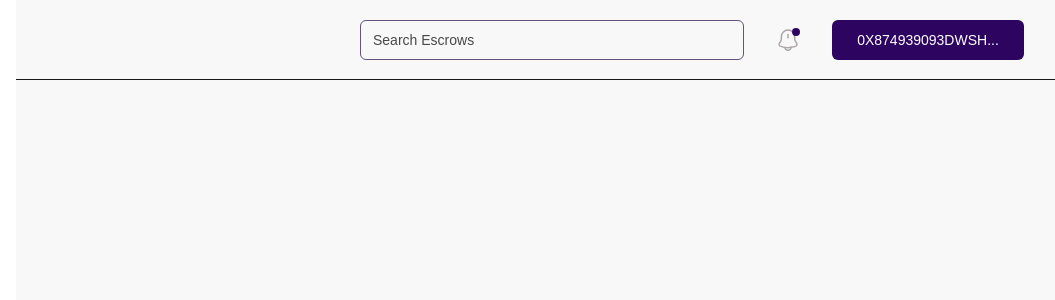
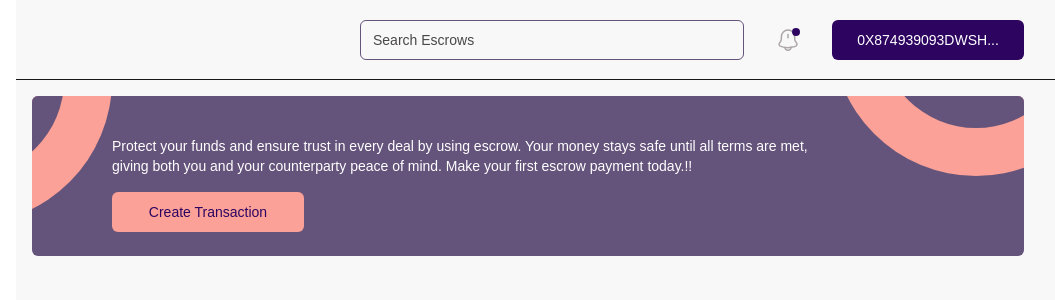
Before and after one commit to EscrowNet/escrownet-dapp, a Next.js app: page /dashboard in a window 1280 px wide. Shown: the top 300 px of the page, without its empty margins (224-1279 px from the left). Built offline with nearby package versions, Linux system fonts and the light colour scheme.

Commit message:
Creating Hero cmp

```diff
--- a/app/dashboard/page.tsx
+++ b/app/dashboard/page.tsx
@@ -1,5 +1,13 @@
-import { Header } from "../ui/dashboard/header";
+import { Header } from "@/app/ui/dashboard/header";
+import { Hero } from "@/app/ui/dashboard/Hero";
 
 export default async function Page() {
-  return <Header />;
+  return (
+    <>
+      <Header />
+      <main className="flex flex-col gap-8 p-4 pr-8">
+        <Hero />
+      </main>
+    </>
+  );
 }
--- /dev/null
+++ b/app/ui/dashboard/Hero.tsx
@@ -0,0 +1,23 @@
+import { Button } from "./button";
+
+export function Hero() {
+  return (
+    <div className="bg-purple rounded-md px-20 py-6 relative overflow-hidden">
+      <div className="w-72 h-72 bg-orange rounded-full flex items-center justify-center absolute -top-40 -left-52">
+        <div className="w-48 h-48 bg-purple rounded-full" />
+      </div>
+      <div className="w-72 h-72 bg-orange rounded-full flex items-center justify-center absolute -top-52 -right-24">
+        <div className="w-48 h-48 bg-purple rounded-full" />
+      </div>
+      <div className="my-4 mr-24">
+        <p className="text-sm text-white">
+          Protect your funds and ensure trust in every deal by using escrow.
+          Your money stays safe until all terms are met, giving both you and
+          your counterparty peace of mind. Make your first escrow payment
+          today.!!
+        </p>
+      </div>
+      <Button variant="secondary">Create Transaction</Button>
+    </div>
+  );
+}
```
